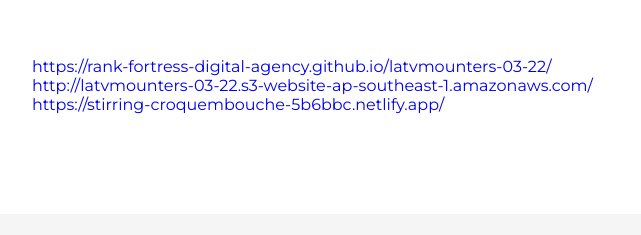
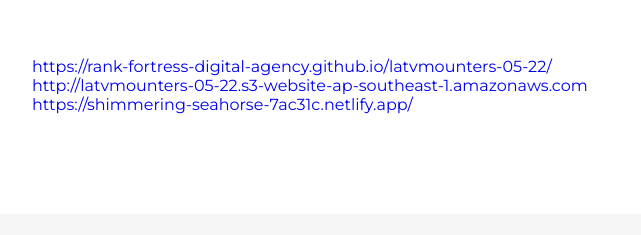
Before and after one commit to Rank-Fortress-Digital-Agency/latvmounters-05-22, a plain HTML site: page index.html in a window 1280 px wide. Shown: the part 7603-7838 px from the top of the page, 136-777 px from the left. Drawn offline with Linux system fonts and the light colour scheme.

Commit message:
Add files via upload

```diff
--- a/index.html
+++ b/index.html
@@ -429,18 +429,18 @@
         <section>
           <a
             target="_bLank"
-            href="https://rank-fortress-digital-agency.github.io/latvmounters-03-22/"
-            >https://rank-fortress-digital-agency.github.io/latvmounters-03-22/</a
+            href="https://rank-fortress-digital-agency.github.io/latvmounters-05-22/"
+            >https://rank-fortress-digital-agency.github.io/latvmounters-05-22/</a
           ><br />
           <a
             target="_bLank"
-            href="http://latvmounters-03-22.s3-website-ap-southeast-1.amazonaws.com/"
-            >http://latvmounters-03-22.s3-website-ap-southeast-1.amazonaws.com/</a
+            href="http://latvmounters-05-22.s3-website-ap-southeast-1.amazonaws.com"
+            >http://latvmounters-05-22.s3-website-ap-southeast-1.amazonaws.com</a
           ><br />
           <a
             target="_bLank"
-            href="https://stirring-croquembouche-5b6bbc.netlify.app/"
-            >https://stirring-croquembouche-5b6bbc.netlify.app/</a
+            href="https://shimmering-seahorse-7ac31c.netlify.app/"
+            >https://shimmering-seahorse-7ac31c.netlify.app/</a
           >
         </section>
       </div>
```
